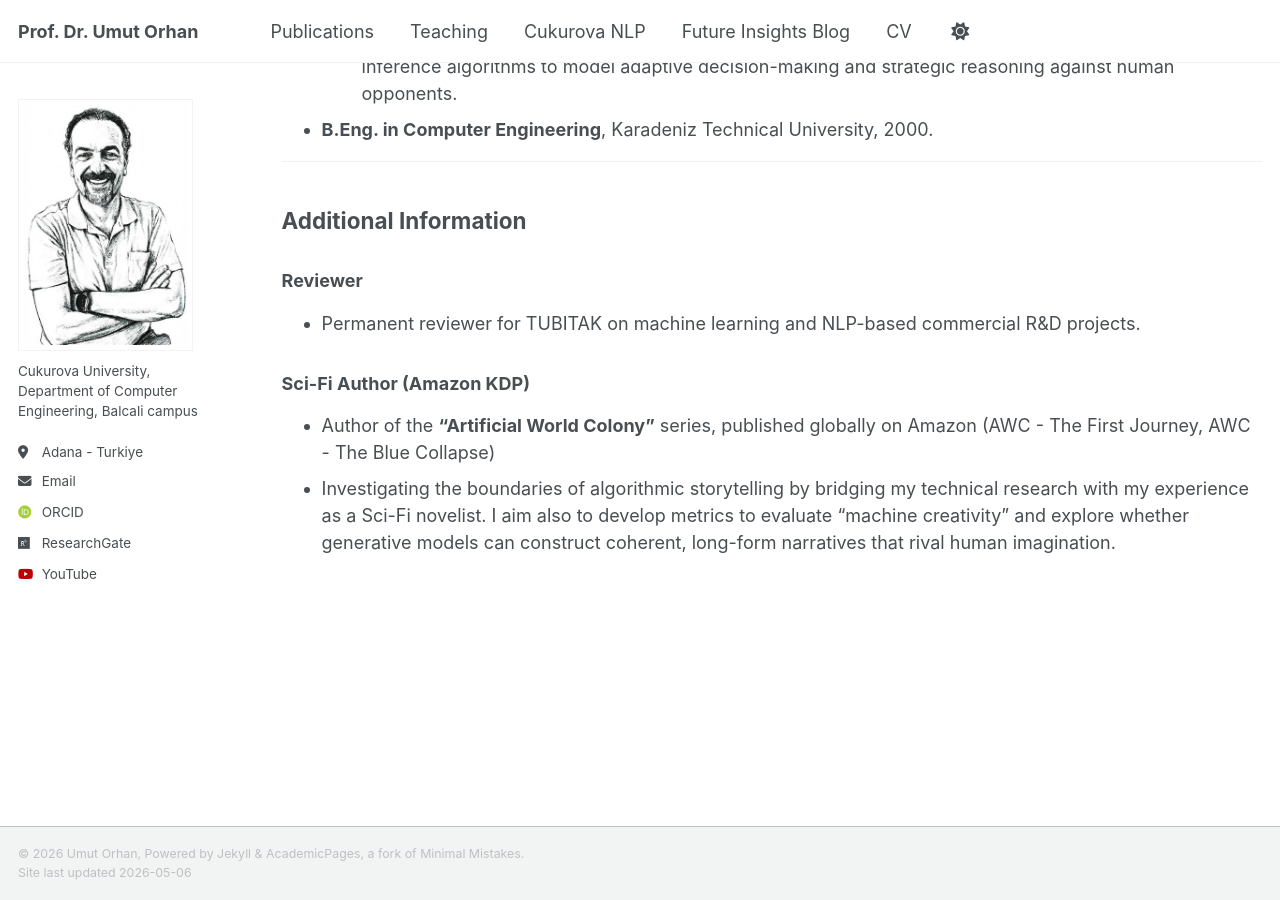
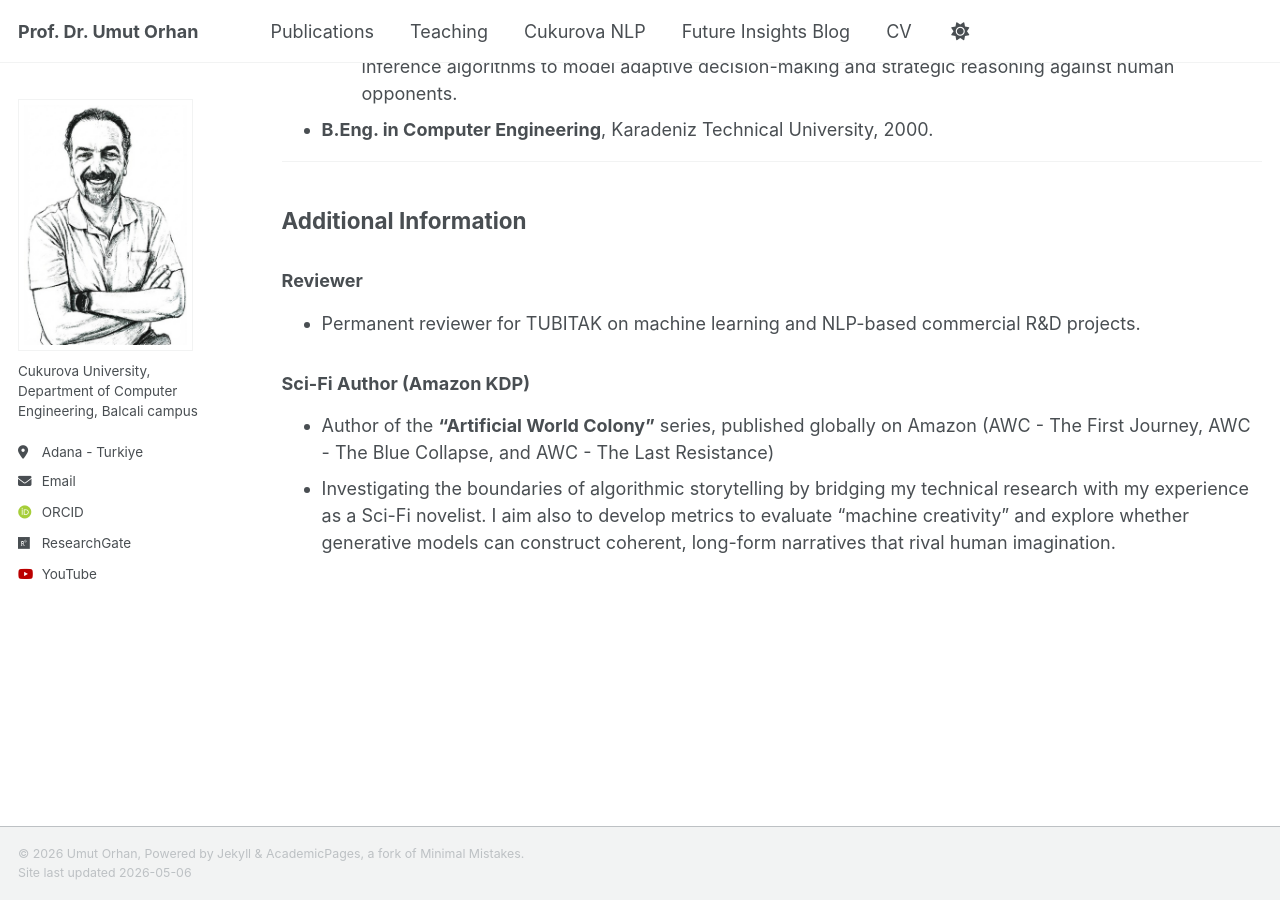
Before and after one commit to uorhan/uorhan.github.io, a Jekyll site: the page built from _pages/cv.md, in a window 1280 px wide and 900 px high, scrolled down 2916 px. Built offline with Jekyll 4.4.1, drawn with Linux system fonts in a browser that asks for light colours; some web fonts are replaced.

Commit message:
Update publication list for Sci-Fi author section

```diff
--- a/_pages/cv.md
+++ b/_pages/cv.md
@@ -91,5 +91,5 @@ Senior computer scientist and academic leader with over 20 years of experience i
 * Permanent reviewer for TUBITAK on machine learning and NLP-based commercial R&D projects.
 
 ### Sci-Fi Author (Amazon KDP)
-* Author of the **"Artificial World Colony"** series, published globally on Amazon (AWC - The First Journey, AWC - The Blue Collapse)
+* Author of the **"Artificial World Colony"** series, published globally on Amazon (AWC - The First Journey, AWC - The Blue Collapse, and AWC - The Last Resistance)
 * Investigating the boundaries of algorithmic storytelling by bridging my technical research with my experience as a Sci-Fi novelist. I aim also to develop metrics to evaluate "machine creativity" and explore whether generative models can construct coherent, long-form narratives that rival human imagination.
```
